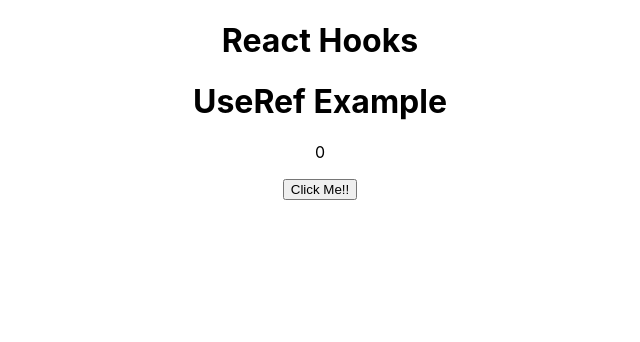
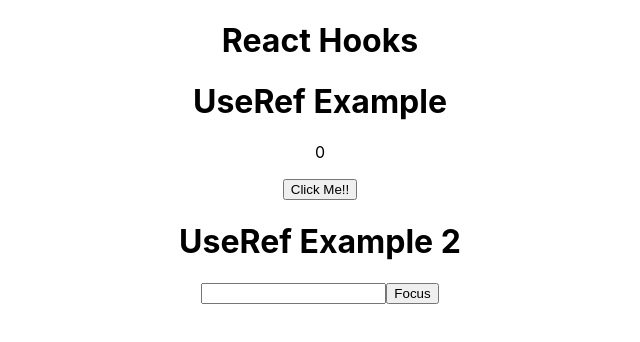
Before and after one commit to alok7023/ReactHooks, a React (Create React App) app: page / in a window 1280 px wide. Shown: the top 342 px of the page, without its empty margins (320-960 px from the left). Built offline with nearby package versions, Linux system fonts and the light colour scheme.

Commit message:
UseRef focus Implementation

```diff
--- a/src/App.js
+++ b/src/App.js
@@ -1,12 +1,14 @@
 
 import './App.css';
-import UseRef from './useRef/useRef';
+import UseRef from './useRef/useRef1';
+import UseRef2 from './useRef/useRef2';
 
 function App() {
   return (
     <div className="App">
       <h1>React Hooks</h1>
       <UseRef/>
+      <UseRef2/>
     </div>
   );
 }
--- /dev/null
+++ b/src/useRef/useRef2.js
@@ -0,0 +1,15 @@
+import React, {useRef} from "react"
+
+export default function UseRef2(){
+    const inputFocus = useRef(false);
+    const handleClick = () => {
+        inputFocus.current.focus();
+    }
+    return(
+        <div>
+            <h1>UseRef Example 2</h1>
+            <input ref={inputFocus}/>
+            <button onClick={handleClick}>Focus</button>
+        </div>
+    )
+}
```
Also changed, not shown: src/useRef/useRef1.js (renamed from src/useRef/useRef.js).
